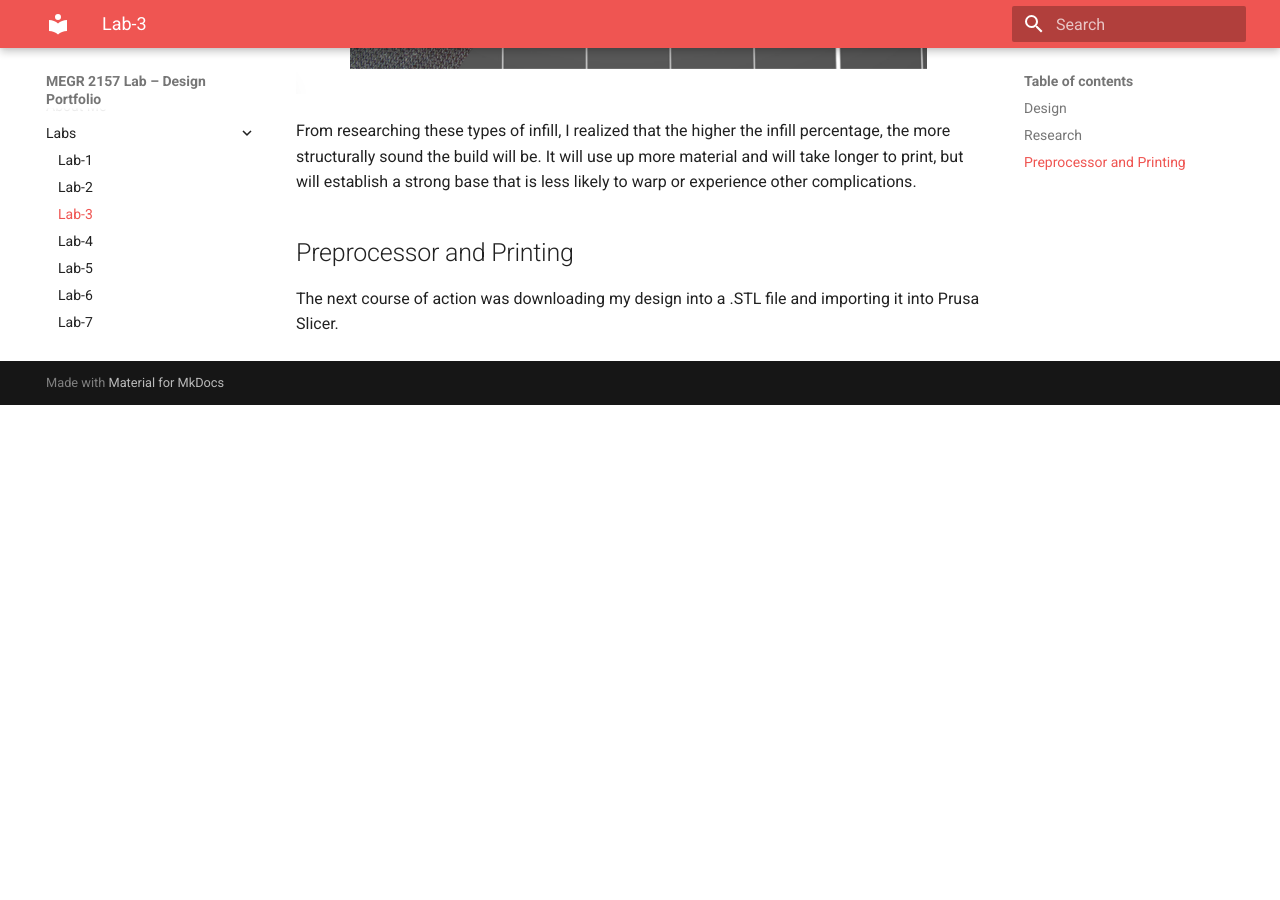
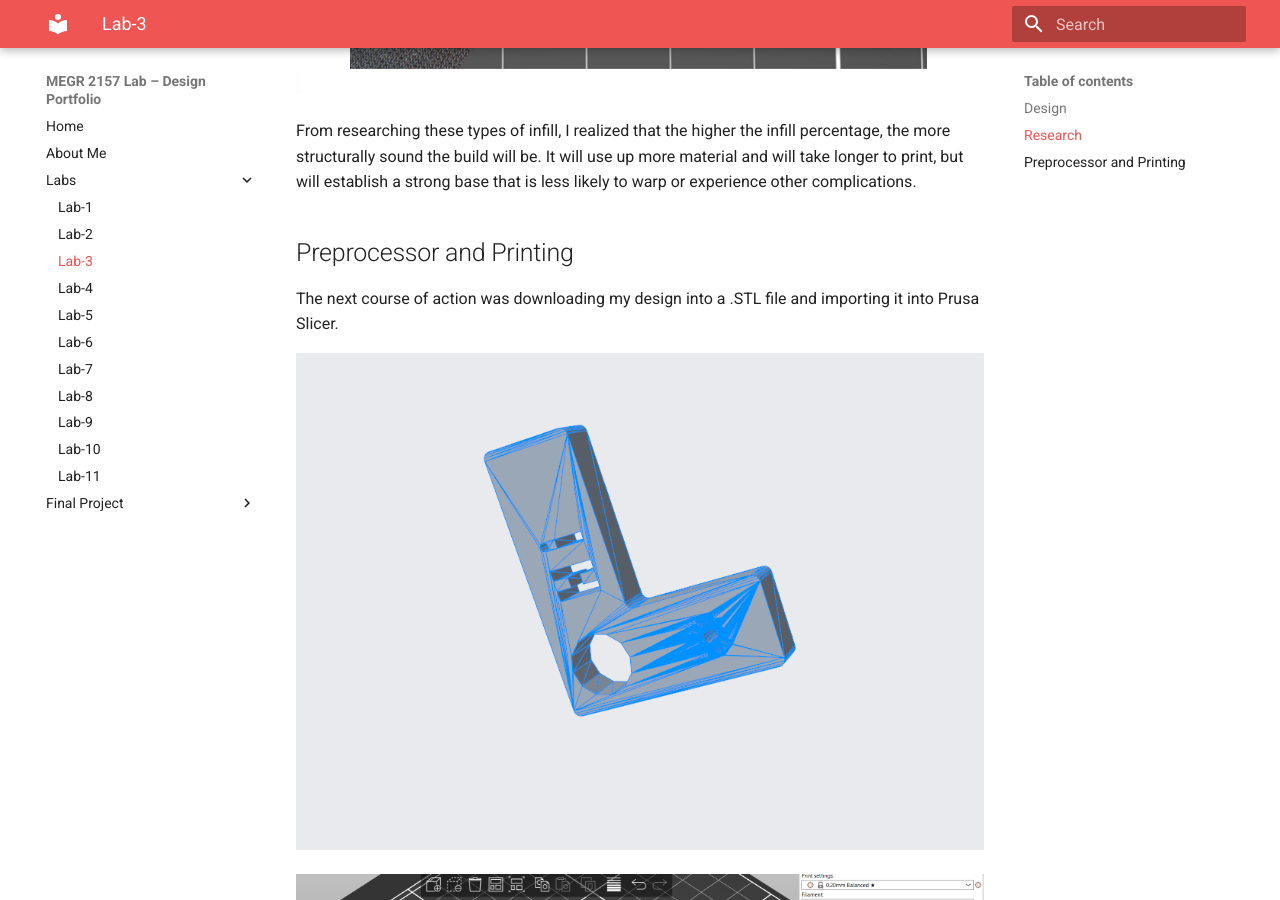
Before and after one commit to bspinne2/Brendan-Spinner-Portfolio, an MkDocs documentation site: the page built from docs/Labs/L03/index.md, in a window 1280 px wide and 900 px high, scrolled down 4157 px. Built offline with MkDocs 1.6.1 and Material for MkDocs 9.7.7, drawn with Linux system fonts in a browser that asks for light colours; before the commit the page ends 4562 px from its top, so only the background shows below that; part of the change alters nothing that is shown.

```diff
--- a/docs/Labs/L03/index.md
+++ b/docs/Labs/L03/index.md
@@ -33,3 +33,7 @@ From researching these types of infill, I realized that the higher the infill pe
 ## Preprocessor and Printing
 
 The next course of action was downloading my design into a .STL file and importing it into Prusa Slicer.
+
+![Screenshot](./Screenshot%202026-09-03%20132427.png)
+
+![Screenshot](./Screenshot%202026-09-03%20132417.png)
```
